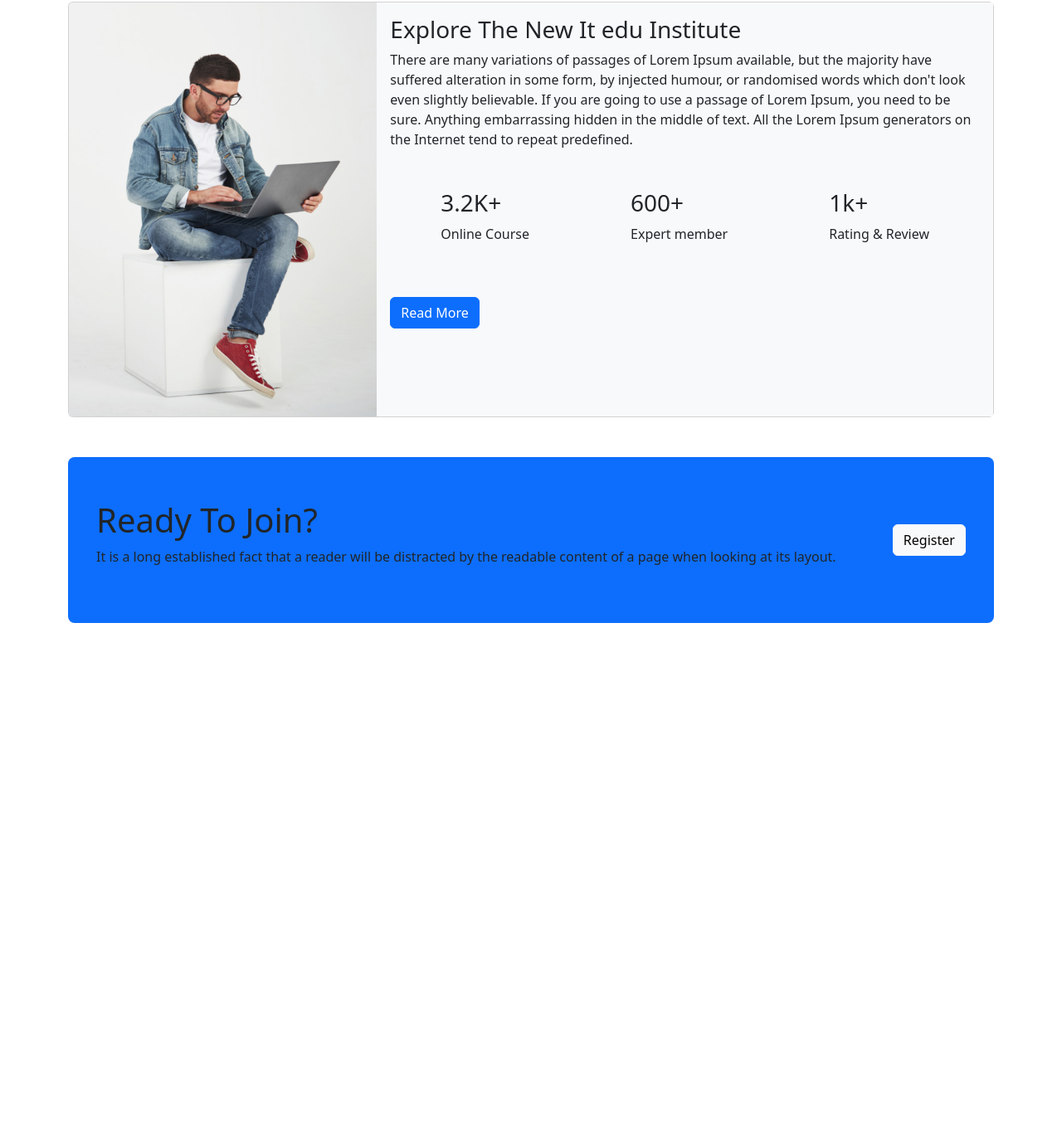
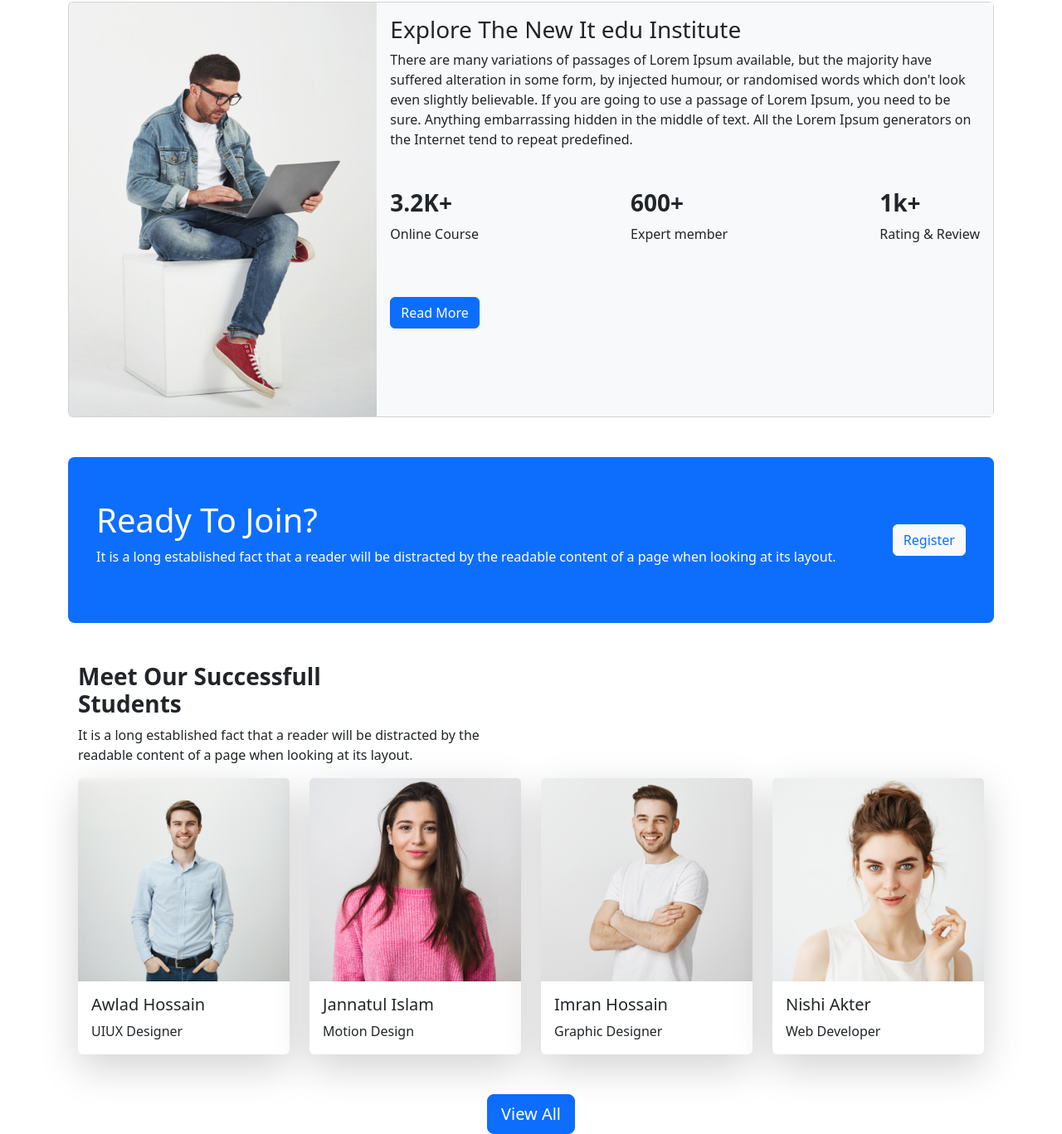
Before and after one commit to moddas311/new-it-edu, a plain HTML site: page index.html in a window 1280 px wide. Shown: the part 1890-3257 px from the top of the page at 83% size. Before the commit the page ends 2689 px from the top, so only its background shows below. Drawn offline with nearby package versions, Linux system fonts and the light colour scheme.

Commit message:
successfull student part added

```diff
--- a/index.html
+++ b/index.html
@@ -167,17 +167,17 @@
                       to use a passage of Lorem Ipsum, you need to be sure.
                       Anything embarrassing hidden in the middle of text. All the Lorem Ipsum
                       generators on the Internet tend to repeat predefined.</p>
-                    <div class="d-flex justify-content-around mt-5 mb-5">
+                      <div class="d-flex justify-content-between mt-5 mb-5">
                           <div>
-                            <h3>3.2K+</h3>
+                              <h3><b>3.2K+</b></h3>
                               <p>Online Course</p>
                           </div>
                           <div>
-                            <h3>600+</h3>
+                              <h3><b>600+</b></h3>
                               <p>Expert member</p>
                           </div>
                           <div>
-                            <h3>1k+</h3>
+                              <h3><b>1k+</b></h3>
                               <p>Rating & Review</p>
                           </div>
                       </div>
@@ -190,16 +190,64 @@
 
           <!-- Register Part Start  -->
           <div style="height: 200px;" class="d-flex justify-content-around align-items-center mt-5 mb-5 bg-primary rounded-3">
-            <div>
+            <div class="text-white">
               <h1>Ready To Join?</h1>
               <p>It is a long established fact that a reader will be distracted by the
                 readable content of a page when looking at its layout.</p>
             </div>
             <div class="">
-              <button class="btn btn-light">Register</button>
+              <button class="btn btn-light text-primary">Register</button>
             </div>
           </div>
           <!-- Register Part End  -->
+
+          <!-- Successfull Student part Start  -->
+          <section class="container">
+            <h3><b>Meet Our Successfull <br> Students</b></h3>
+            <p>It is a long established fact that a reader will be distracted by the <br> readable content of a page when looking at its layout.</p>
+            <div class="row row-cols-1 row-cols-md-2 row-cols-lg-4 g-4">
+              <div class="col">
+                <div class="card border border-0 shadow-lg h-100">
+                  <img src="images/student/student-1.png" class="card-img-top" alt="...">
+                  <div class="card-body">
+                    <h5 class="card-title">Awlad Hossain</h5>
+                    <p class="card-text">UIUX Designer</p>
+                  </div>
+                </div>
+              </div>
+              <div class="col">
+                <div class="card border border-0 shadow-lg h-100">
+                  <img src="images/student/student-2.png" class="card-img-top" alt="...">
+                  <div class="card-body">
+                    <h5 class="card-title">Jannatul Islam</h5>
+                    <p class="card-text">Motion Design</p>
+                  </div>
+                </div>
+              </div>
+              <div class="col">
+                <div class="card border border-0 shadow-lg h-100">
+                  <img src="images/student/student-3.png" class="card-img-top" alt="...">
+                  <div class="card-body">
+                    <h5 class="card-title">Imran Hossain</h5>
+                    <p class="card-text">Graphic Designer</p>
+                  </div>
+                </div>
+              </div>
+              <div class="col">
+                <div class="card border border-0 shadow-lg h-100">
+                  <img src="images/student/student-4.png"class="card-img-top" alt="...">
+                  <div class="card-body">
+                    <h5 class="card-title">Nishi Akter</h5>
+                    <p class="card-text">Web Developer</p>
+                  </div>
+                </div>
+              </div>
+            </div>
+            <div class="d-flex justify-content-center mt-5 mb-10">
+              <button class="btn btn-primary btn-lg">View All</button>
+            </div>
+          </section>
+          <!-- Successfull Student part Start  -->
     </main>
     <script src="https://cdn.jsdelivr.net/npm/bootstrap@5.2.0/dist/js/bootstrap.bundle.min.js" integrity="sha384-A3rJD856KowSb7dwlZdYEkO39Gagi7vIsF0jrRAoQmDKKtQBHUuLZ9AsSv4jD4Xa" crossorigin="anonymous"></script>
   </body>
```
Lines whose indentation alone changed are shown as unchanged.
